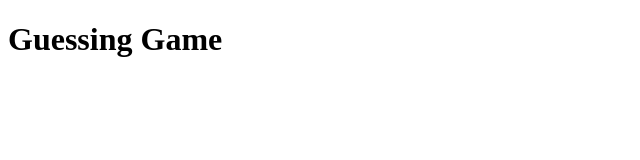
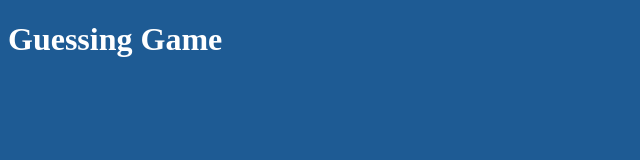
Before and after one commit to SamPG2017/about-me, a plain HTML site: page index.html in a window 1280 px wide. Shown: the whole page, without its empty margins (0-640 px from the left). Drawn offline with Linux system fonts and the light colour scheme.

Commit message:
Got the CSS link working with correct href

```diff
--- a/index.html
+++ b/index.html
@@ -2,11 +2,12 @@
 <html>
   <head>
     <title>Day 2 Demo</title>
+    <link rel= "stylesheet" href="css/reset.css">
+    <link rel= "stylesheet" href="css/style.css">
   </head>
   <body>
     <h1> Guessing Game</h1>
-    <link rel= "stylesheet css/reset.css">
-    <link rel= "stylesheet css/style.css">
+
 
   </body>
 </html>
```
